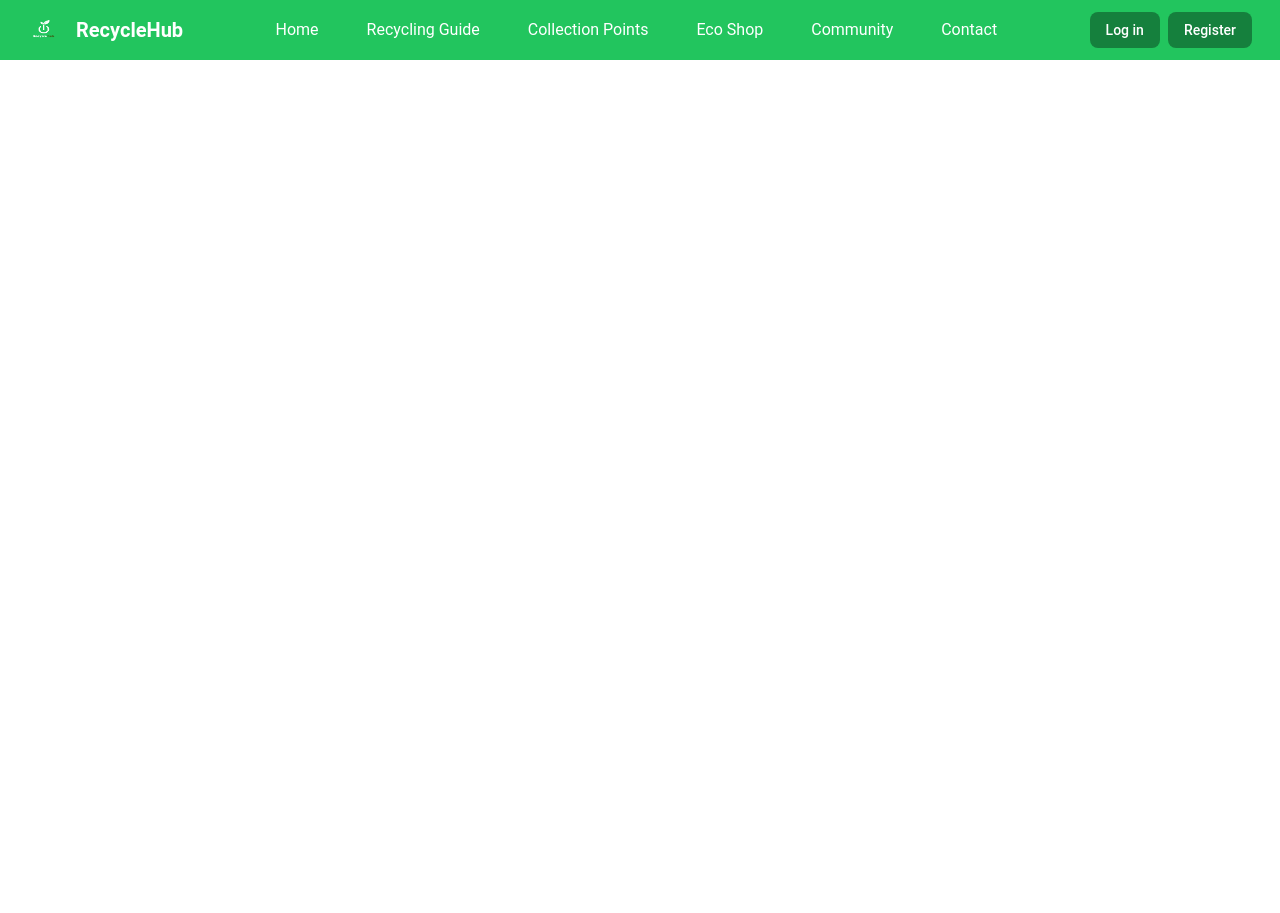
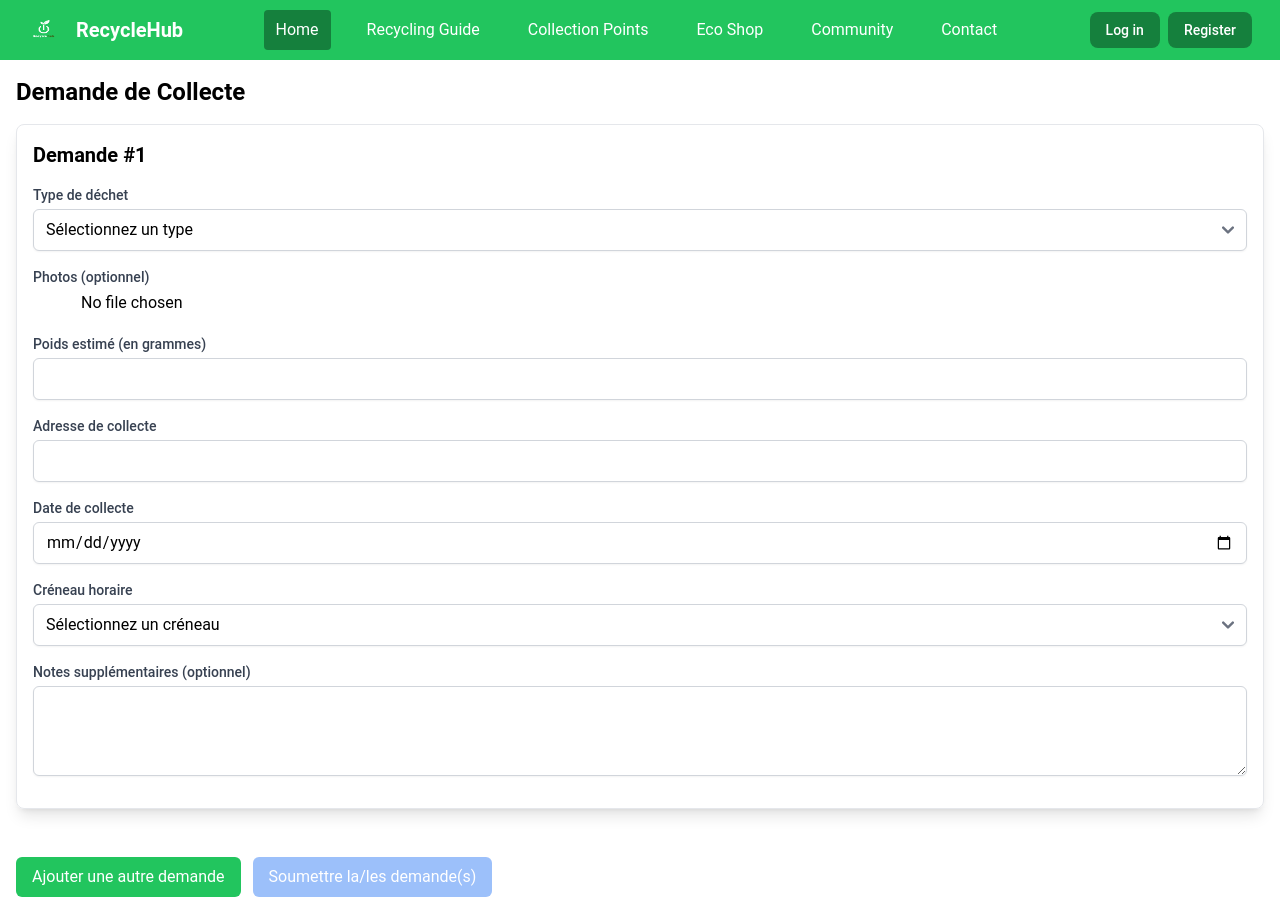
Before and after one commit to elouissi/RecycleHub, an Angular app: page /collection in a window 1280 px wide. Before the commit this address led to /. Before the commit the page ends 800 px from the top, so only its background shows below. Built offline with nearby package versions, Linux system fonts and the light colour scheme.

Commit message:
add forms of collection

```diff
--- a/db.json
+++ b/db.json
@@ -281,6 +281,27 @@
       "address": "In aliquid eligendi ",
       "phone": "+1 (447) 872-6214",
       "birthDate": "1983-02-27"
+    },
+    {
+      "id": "4a24",
+      "email": "deka@mailinator.com",
+      "password": "Pa$$w0rd!",
+      "firstName": "Chanda",
+      "lastName": "Olsen",
+      "address": "Incididunt vitae ali",
+      "phone": "+1 (479) 496-8287",
+      "birthDate": "1993-10-29"
+    }
+  ],
+  "demands": [
+    {
+      "address": "Dolor ut expedita el",
+      "date": "2022-03-08",
+      "notes": "Deleniti voluptatem",
+      "photos": "",
+      "timeSlot": "10:00 - 11:00",
+      "wasteType": "plastique",
+      "weight": 8747
     }
   ],
   "token": [
--- a/src/app/app.routes.ts
+++ b/src/app/app.routes.ts
@@ -3,9 +3,11 @@ import {LoginComponent} from "./component/login/login.component";
 import {RegisterComponent} from "./component/register/register.component";
 import {AppComponent} from "./app.component";
 import {HomeComponent} from "./component/home/home.component";
+import {CollectionComponent} from "./component/collection/collection.component";
 
 export const routes: Routes = [
   {path: "", component: HomeComponent },
   { path: 'login', component: LoginComponent },
   { path: 'register', component: RegisterComponent },
+  { path: 'collection', component: CollectionComponent },
 ];
--- /dev/null
+++ b/src/app/component/collection/collection.component.html
@@ -0,0 +1,72 @@
+<div class="container mx-auto p-4">
+  <h2 class="text-2xl font-bold mb-4">Demande de Collecte</h2>
+  <form [formGroup]="collectionForm" (ngSubmit)="onSubmit()">
+    <div formArrayName="requests">
+      <div *ngFor="let request of requests.controls; let i = index" [formGroupName]="i" class="mb-8 p-4 border rounded-lg shadow-lg">
+        <h3 class="text-xl font-semibold mb-4">Demande #{{ i + 1 }}</h3>
+
+        <div class="mb-4">
+          <label class="block text-sm font-medium text-gray-700">Type de déchet</label>
+          <select formControlName="wasteType" class="mt-1 block w-full rounded-md border-gray-300 shadow-sm focus:border-green-300 focus:ring focus:ring-green-200 focus:ring-opacity-50">
+            <option value="">Sélectionnez un type</option>
+            <option value="plastique">Plastique</option>
+            <option value="verre">Verre</option>
+            <option value="papier">Papier</option>
+            <option value="metal">Métal</option>
+          </select>
+        </div>
+
+        <div class="mb-4">
+          <label class="block text-sm font-medium text-gray-700">Photos (optionnel)</label>
+          <input type="file" formControlName="photos" multiple class="mt-1 block w-full" accept="image/*">
+        </div>
+
+        <div class="mb-4">
+          <label class="block text-sm font-medium text-gray-700">Poids estimé (en grammes)</label>
+          <input type="number" formControlName="weight" class="mt-1 block w-full rounded-md border-gray-300 shadow-sm focus:border-green-300 focus:ring focus:ring-green-200 focus:ring-opacity-50" min="1000">
+          <p *ngIf="request.get('weight')?.hasError('min')" class="text-red-500 text-sm mt-1">Le poids minimum est de 1000g.</p>
+        </div>
+
+        <div class="mb-4">
+          <label class="block text-sm font-medium text-gray-700">Adresse de collecte</label>
+          <input type="text" formControlName="address" class="mt-1 block w-full rounded-md border-gray-300 shadow-sm focus:border-green-300 focus:ring focus:ring-green-200 focus:ring-opacity-50">
+        </div>
+
+        <div class="mb-4">
+          <label class="block text-sm font-medium text-gray-700">Date de collecte</label>
+          <input type="date" formControlName="date" class="mt-1 block w-full rounded-md border-gray-300 shadow-sm focus:border-green-300 focus:ring focus:ring-green-200 focus:ring-opacity-50">
+        </div>
+
+        <div class="mb-4">
+          <label class="block text-sm font-medium text-gray-700">Créneau horaire</label>
+          <select formControlName="timeSlot" class="mt-1 block w-full rounded-md border-gray-300 shadow-sm focus:border-green-300 focus:ring focus:ring-green-200 focus:ring-opacity-50">
+            <option value="">Sélectionnez un créneau</option>
+            <option *ngFor="let slot of timeSlots" [value]="slot">{{ slot }}</option>
+          </select>
+        </div>
+
+        <div class="mb-4">
+          <label class="block text-sm font-medium text-gray-700">Notes supplémentaires (optionnel)</label>
+          <textarea formControlName="notes" rows="3" class="mt-1 block w-full rounded-md border-gray-300 shadow-sm focus:border-green-300 focus:ring focus:ring-green-200 focus:ring-opacity-50"></textarea>
+        </div>
+      </div>
+    </div>
+
+    <button
+      *ngIf="requests.length < 3"
+      type="button"
+      (click)="addRequest()"
+      class="mt-4 px-4 py-2 mr-3 bg-green-500 text-white rounded-md hover:bg-green-600 focus:outline-none focus:ring-2 focus:ring-green-300"
+    >
+      Ajouter une autre demande
+    </button>
+
+    <button
+      type="submit"
+      [disabled]="collectionForm.invalid"
+      class="mt-4 px-4 py-2 bg-blue-500 text-white rounded-md hover:bg-blue-600 focus:outline-none focus:ring-2 focus:ring-blue-300 disabled:opacity-50"
+    >
+      Soumettre la/les demande(s)
+    </button>
+  </form>
+</div>
--- /dev/null
+++ b/src/app/component/collection/collection.component.ts
@@ -0,0 +1,73 @@
+import { Component } from '@angular/core';
+import {FormArray, FormBuilder, FormGroup, ReactiveFormsModule, Validators} from "@angular/forms";
+import {NgForOf, NgIf} from "@angular/common";
+
+@Component({
+  selector: 'app-collection',
+  standalone: true,
+  imports: [
+    ReactiveFormsModule,
+    NgForOf,
+    NgIf
+  ],
+  templateUrl: './collection.component.html',
+  styleUrl: './collection.component.css'
+})
+export class CollectionComponent {
+  collectionForm: FormGroup
+  timeSlots: string[] = [
+    "09:00 - 10:00",
+    "10:00 - 11:00",
+    "11:00 - 12:00",
+    "12:00 - 13:00",
+    "13:00 - 14:00",
+    "14:00 - 15:00",
+    "15:00 - 16:00",
+    "16:00 - 17:00",
+    "17:00 - 18:00",
+  ]
+
+  constructor(private fb: FormBuilder) {
+    this.collectionForm = this.fb.group({
+      requests: this.fb.array([]),
+    })
+  }
+
+  ngOnInit() {
+    this.addRequest()
+  }
+
+  get requests() {
+    return this.collectionForm.get("requests") as FormArray
+  }
+
+  addRequest() {
+    if (this.requests.length < 3) {
+      const newRequest = this.fb.group({
+        wasteType: ["", Validators.required],
+        photos: [""],
+        weight: ["", [Validators.required, Validators.min(1000)]],
+        address: ["", Validators.required],
+        date: ["", Validators.required],
+        timeSlot: ["", Validators.required],
+        notes: [""],
+      })
+      this.requests.push(newRequest)
+    }
+  }
+
+  onSubmit() {
+    if (this.collectionForm.valid) {
+      console.log(this.collectionForm.value)
+      const values = this.collectionForm.value;
+      const length = this.requests.length;
+      alert("Demande(s) de collecte soumise(s) avec succès !")
+      this.collectionForm.reset()
+      while (this.requests.length > 1) {
+        this.requests.removeAt(1)
+      }
+    } else {
+      alert("Veuillez remplir correctement tous les champs obligatoires.")
+    }
+  }
+}
--- a/src/app/component/home/home.component.html
+++ b/src/app/component/home/home.component.html
@@ -5,8 +5,11 @@
     <div class="container mx-auto px-4 relative z-10 text-center text-white">
       <h1 class="text-5xl font-bold mb-4">Bienvenue sur RecycleHub</h1>
       <p class="text-xl mb-8">Ensemble, donnons une nouvelle vie à nos déchets</p>
-      <a routerLink="/register" class="bg-green-500 text-white font-bold py-3 px-8 rounded-full hover:bg-green-600 transition duration-300">
+      <a *ngIf="!isAuthenticated()" routerLink="/register" class="bg-green-500 text-white font-bold py-3 px-8 rounded-full hover:bg-green-600 transition duration-300">
         Rejoignez-nous
+      </a>
+      <a *ngIf="isAuthenticated()" routerLink="/collection" class="bg-green-500 text-white font-bold py-3 px-8 rounded-full hover:bg-green-600 transition duration-300">
+        Demander une collection
       </a>
     </div>
   </section>
@@ -66,7 +69,7 @@
   </section>
 
   <!-- CTA Section -->
-  <section class="py-16 bg-green-500 text-white text-center">
+  <section class="py-16 bg-green-500  text-white text-center">
     <div class="container mx-auto px-4">
       <h2 class="text-3xl font-bold mb-4">Prêt à faire la différence ?</h2>
       <p class="text-xl mb-8">Rejoignez RecycleHub aujourd'hui et commencez à recycler pour un avenir plus vert.</p>
--- a/src/app/component/home/home.component.ts
+++ b/src/app/component/home/home.component.ts
@@ -1,23 +1,24 @@
 import { Component } from '@angular/core';
+import {RouterLink} from "@angular/router";
+import {AuthService} from "../../services/auth/auth.service";
+import {NgIf} from "@angular/common";
 
 @Component({
   selector: 'app-home',
   standalone: true,
-  imports: [],
+  imports: [
+    RouterLink,
+    NgIf
+  ],
   templateUrl: './home.component.html',
   styleUrl: './home.component.css'
 })
 export class HomeComponent {
-  private recyclingBackgrounds = [
-    'https://images.unsplash.com/photo-1617358141206-1d675bf8a2a7', // Tri des déchets
-    'https://images.unsplash.com/photo-1591193686104-c28cef0d9c4f', // Recyclage de plastique
-    'https://images.unsplash.com/photo-1587473472943-c80f4f44c4c0', // Poubelles de recyclage
-    'https://images.unsplash.com/photo-1507346580942-3c5bc8de6520'  // Centre de recyclage
-  ];
+  constructor(private authService:AuthService) {}
 
-  getRandomRecyclingBackground(): string {
-    const randomIndex = Math.floor(Math.random() * this.recyclingBackgrounds.length);
-    return this.recyclingBackgrounds[randomIndex];
+
+  isAuthenticated(): boolean {
+    return this.authService.isAuthenticated();
   }
 
 
--- /dev/null
+++ b/src/app/services/collection/collection.service.ts
@@ -0,0 +1,9 @@
+import { Injectable } from '@angular/core';
+
+@Injectable({
+  providedIn: 'root'
+})
+export class CollectionService {
+
+  constructor() { }
+}
```
Also changed, not shown: src/app/component/collection/collection.component.css (added), 2 other files (tests, documents, lock files or other folders).
